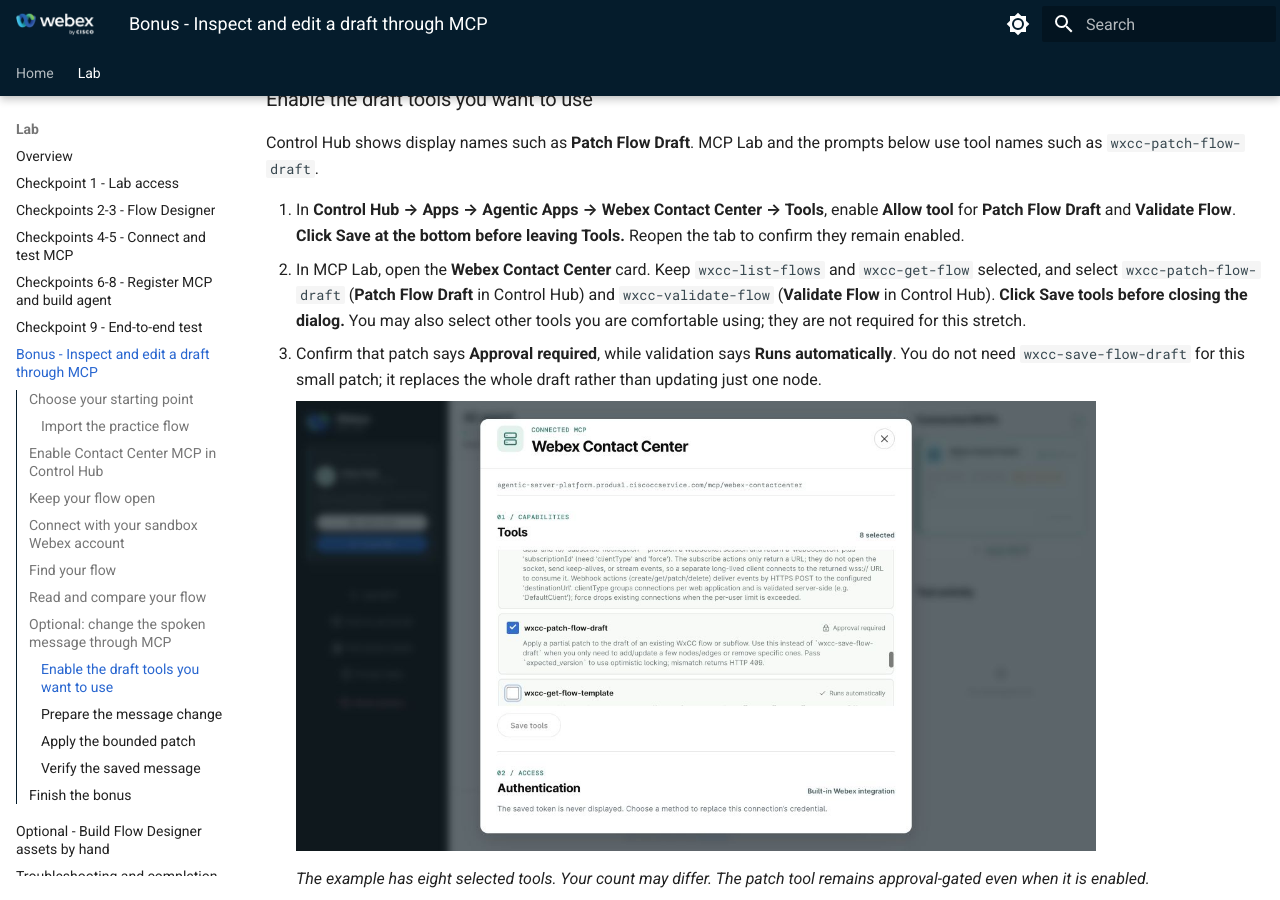
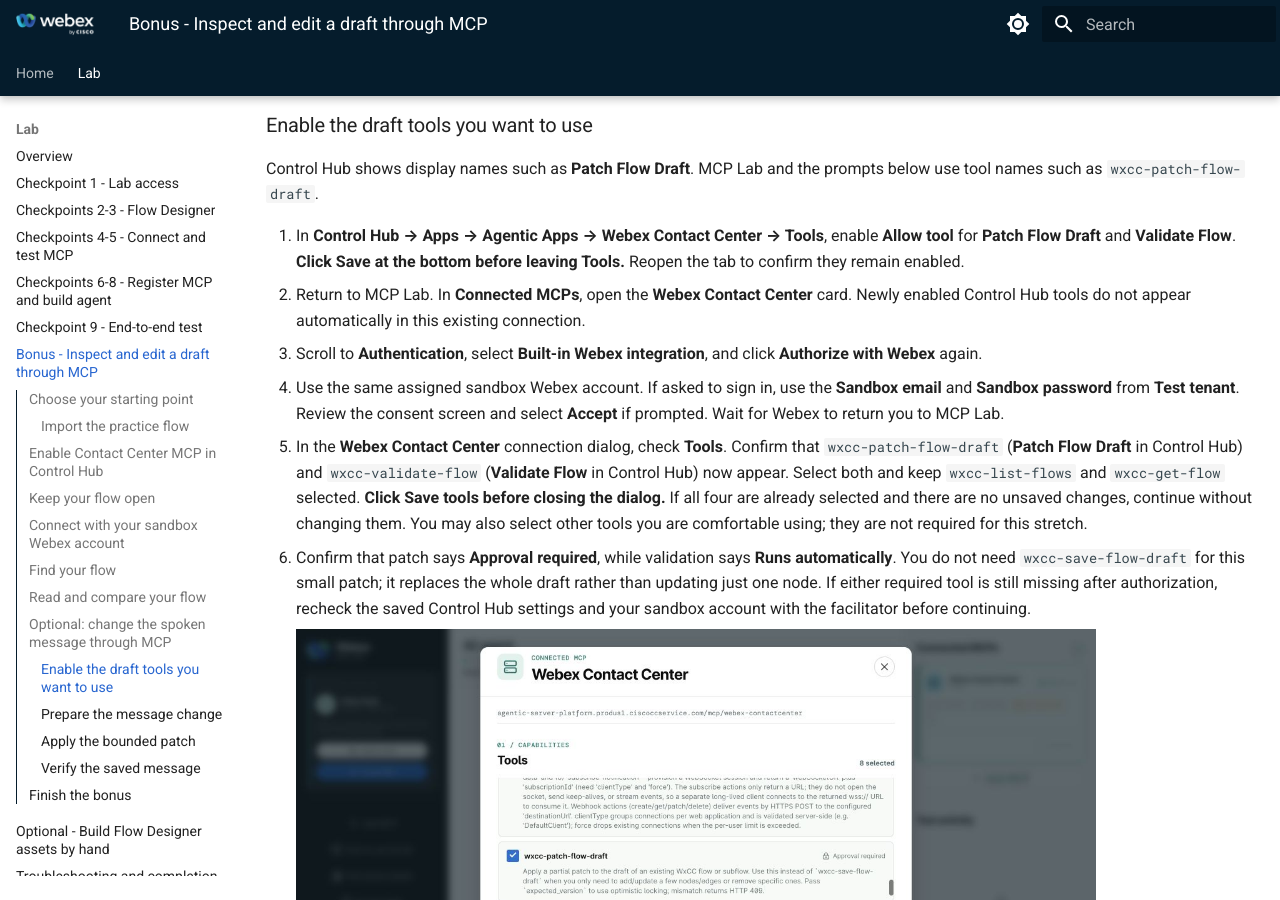
Before and after one commit to WebexCC-SA/LAB-21170, an MkDocs documentation site: the page built from docs/bonus_contact_center_mcp.md, in a window 1280 px wide and 900 px high, scrolled down 6431 px. Built offline with MkDocs 1.6.1 and Material for MkDocs 9.7.7, drawn with Linux system fonts in a browser that asks for light colours; some of the changed text lies outside the part shown.

Commit message:
fix(docs): reauthorize MCP after enabling draft tools (#28)
Co-authored-by: Adam Weeks <adweeks+cisco@cisco.com>

```diff
--- a/docs/bonus_contact_center_mcp.md
+++ b/docs/bonus_contact_center_mcp.md
@@ -76,7 +76,7 @@
 
 4. Review the Webex consent screen and select **Accept** for the sandbox integration. The built-in integration requests a fixed set of permissions, including configuration write access. MCP Lab separately controls which tools the agent can use and requires approval for write actions.
 5. When MCP Lab returns to **Choose tools**, all discovered tools are initially selected. Keep `wxcc-list-flows` and `wxcc-get-flow` selected for the inspection steps below. Leave other tools selected if you are comfortable using them, or clear their checkboxes. Read tools say **Runs automatically**; write tools say **Approval required**. The enabled count depends on your selection—it does not need to be exactly two.
-6. Select **Connect MCP**. On **Ready to use**, check that the tool count matches your selection, then select **Return to AI agent**. Confirm that **Connected MCPs** shows **Webex Contact Center** as **Connected**. To change your selection later, open that card, choose the tools, and **click Save tools before closing the dialog**.
+6. Select **Connect MCP**. On **Ready to use**, check that the tool count matches your selection, then select **Return to AI agent**. Confirm that **Connected MCPs** shows **Webex Contact Center** as **Connected**. To change your selection among the tools already listed, open that card, choose the tools, and **click Save tools before closing the dialog**. If you enable more tools in Control Hub later, first repeat Webex authorization as described in [Enable the draft tools you want to use](#enable-the-draft-tools-you-want-to-use).
 
 ## Find your flow
 
@@ -131,8 +131,11 @@
 Control Hub shows display names such as **Patch Flow Draft**. MCP Lab and the prompts below use tool names such as `wxcc-patch-flow-draft`.
 
 1. In **Control Hub → Apps → Agentic Apps → Webex Contact Center → Tools**, enable **Allow tool** for **Patch Flow Draft** and **Validate Flow**. **Click Save at the bottom before leaving Tools.** Reopen the tab to confirm they remain enabled.
-2. In MCP Lab, open the **Webex Contact Center** card. Keep `wxcc-list-flows` and `wxcc-get-flow` selected, and select `wxcc-patch-flow-draft` (**Patch Flow Draft** in Control Hub) and `wxcc-validate-flow` (**Validate Flow** in Control Hub). **Click Save tools before closing the dialog.** You may also select other tools you are comfortable using; they are not required for this stretch.
-3. Confirm that patch says **Approval required**, while validation says **Runs automatically**. You do not need `wxcc-save-flow-draft` for this small patch; it replaces the whole draft rather than updating just one node.
+2. Return to MCP Lab. In **Connected MCPs**, open the **Webex Contact Center** card. Newly enabled Control Hub tools do not appear automatically in this existing connection.
+3. Scroll to **Authentication**, select **Built-in Webex integration**, and click **Authorize with Webex** again.
+4. Use the same assigned sandbox Webex account. If asked to sign in, use the **Sandbox email** and **Sandbox password** from **Test tenant**. Review the consent screen and select **Accept** if prompted. Wait for Webex to return you to MCP Lab.
+5. In the **Webex Contact Center** connection dialog, check **Tools**. Confirm that `wxcc-patch-flow-draft` (**Patch Flow Draft** in Control Hub) and `wxcc-validate-flow` (**Validate Flow** in Control Hub) now appear. Select both and keep `wxcc-list-flows` and `wxcc-get-flow` selected. **Click Save tools before closing the dialog.** If all four are already selected and there are no unsaved changes, continue without changing them. You may also select other tools you are comfortable using; they are not required for this stretch.
+6. Confirm that patch says **Approval required**, while validation says **Runs automatically**. You do not need `wxcc-save-flow-draft` for this small patch; it replaces the whole draft rather than updating just one node. If either required tool is still missing after authorization, recheck the saved Control Hub settings and your sandbox account with the facilitator before continuing.
 
     ![MCP Lab tool management showing the selected patch tool, decoded description, and Approval required label](assets/lab-guide/live/bonus-mcp-lab-draft-tools.jpg){ width="800" }
 
```
